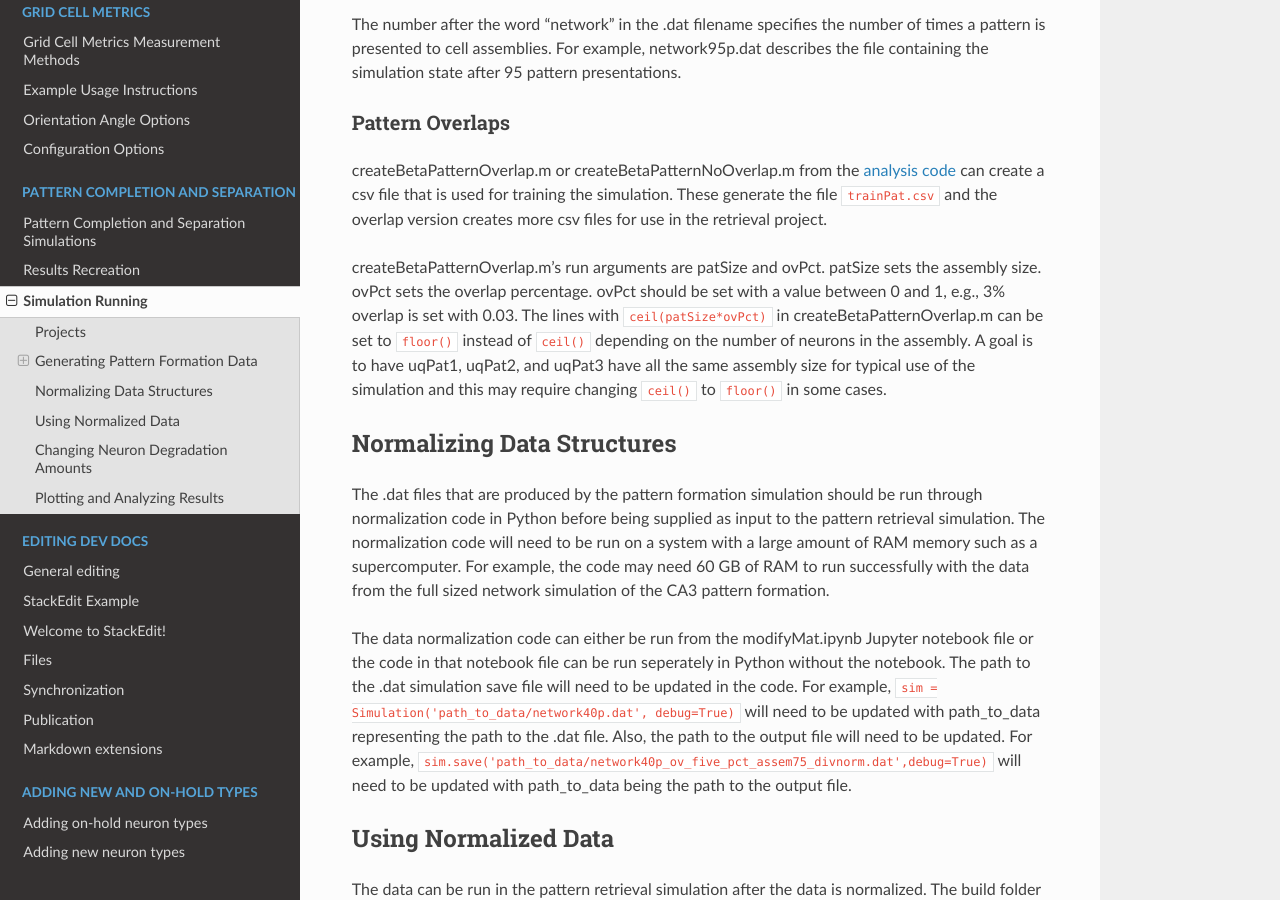
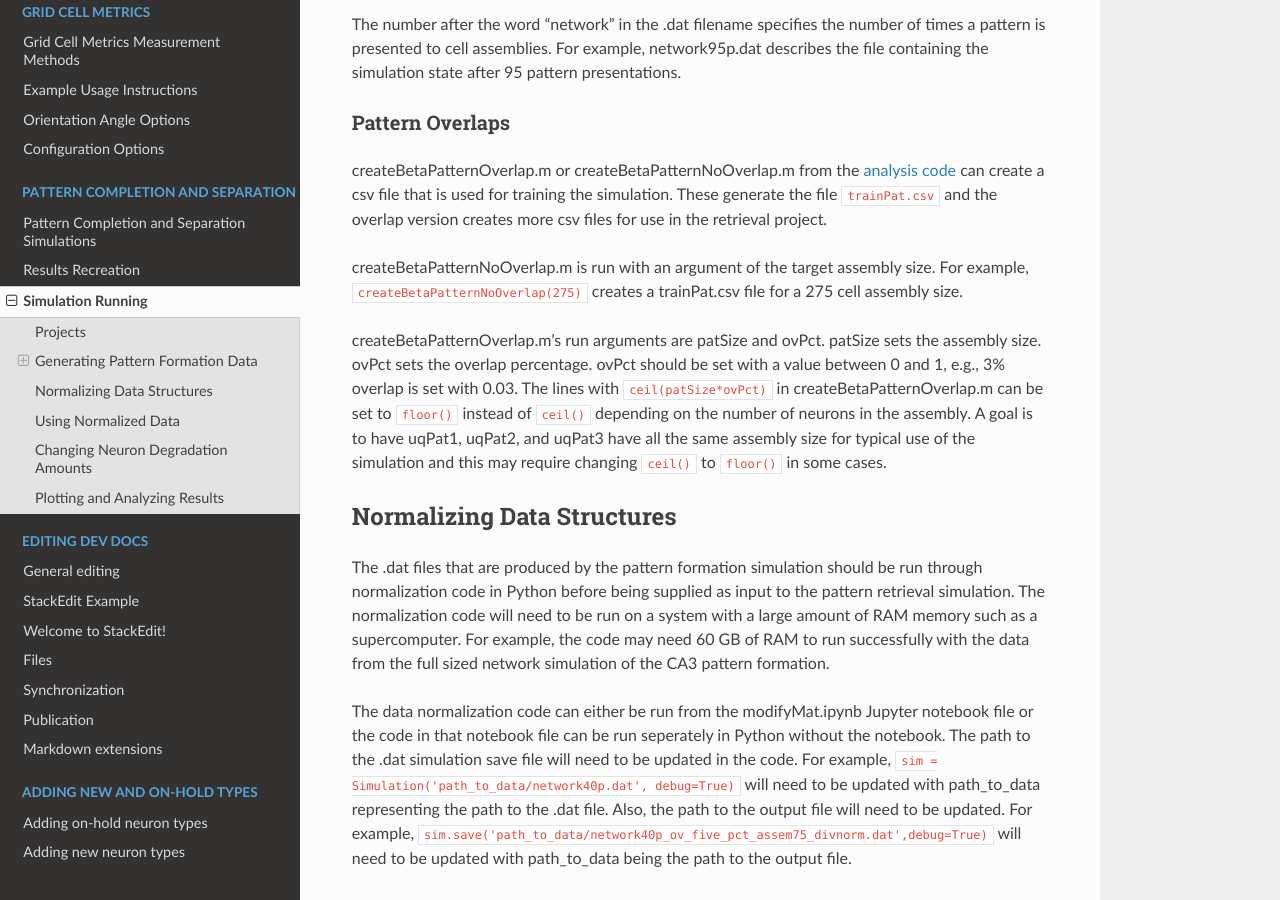
Before and after one commit to Hippocampome-Org/hco_dev_docs, a Sphinx documentation site: the page built from docs/pattern_comp_sep/simulation_run.md, in a window 1280 px wide and 900 px high, scrolled down 621 px. Built offline with Sphinx 7.4.7 and the Read the Docs theme 3.1.0, drawn with Linux system fonts in a browser that asks for light colours.

Commit message:
updated doc

```diff
--- a/docs/pattern_comp_sep/simulation_run.md
+++ b/docs/pattern_comp_sep/simulation_run.md
@@ -16,6 +16,8 @@ The number after the word "network" in the .dat filename specifies the number of
 ### Pattern Overlaps
 
 createBetaPatternOverlap.m or createBetaPatternNoOverlap.m from the [analysis code](https://github.com/jkopsick/cell_assembly_formation_retrieval/tree/main/matlab_analysis_visualization_code) can create a csv file that is used for training the simulation. These generate the file `trainPat.csv` and the overlap version creates more csv files for use in the retrieval project.
+
+createBetaPatternNoOverlap.m is run with an argument of the target assembly size. For example, `createBetaPatternNoOverlap(275)` creates a trainPat.csv file for a 275 cell assembly size.
 
 createBetaPatternOverlap.m's run arguments are patSize and ovPct. patSize sets the assembly size. ovPct sets the overlap percentage. ovPct should be set with a value between 0 and 1, e.g., 3% overlap is set with 0.03. The lines with `ceil(patSize*ovPct)` in createBetaPatternOverlap.m can be set to `floor()` instead of `ceil()` depending on the number of neurons in the assembly. A goal is to have uqPat1, uqPat2, and uqPat3 have all the same assembly size for typical use of the simulation and this may require changing `ceil()` to `floor()` in some cases.
 
```
